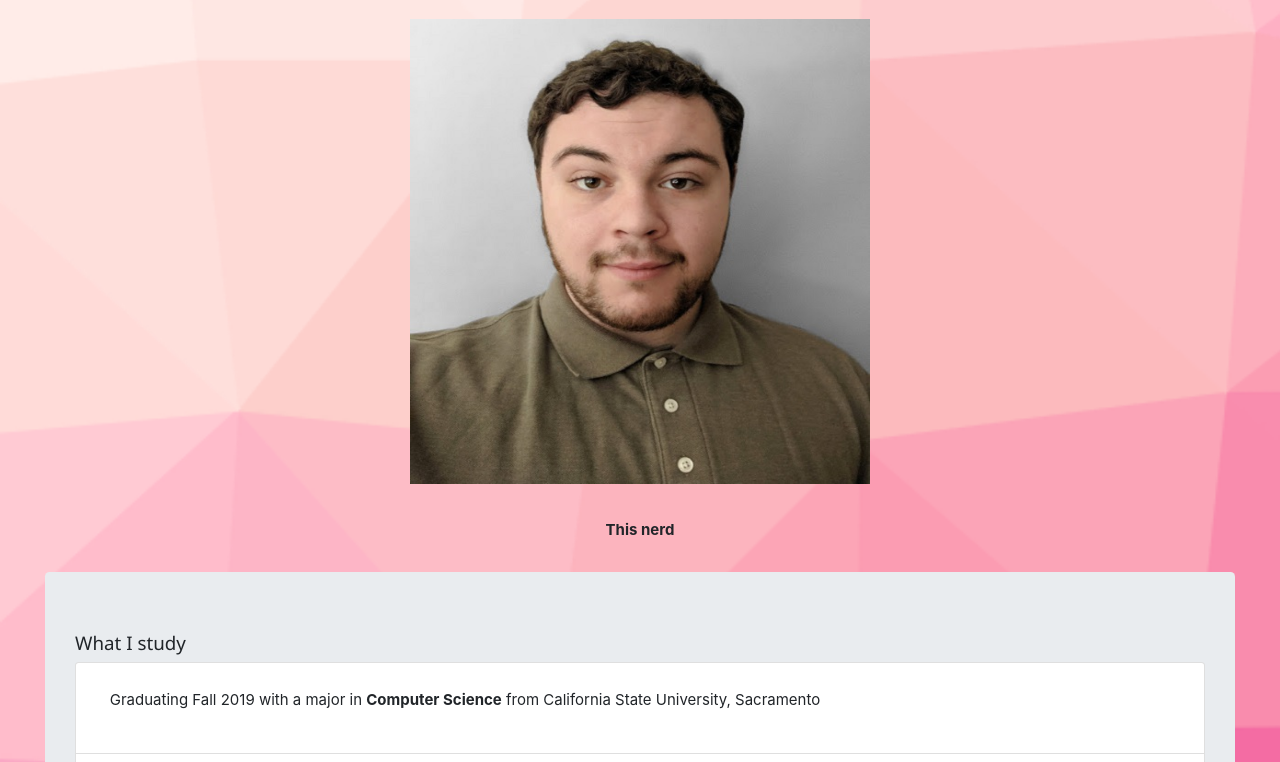
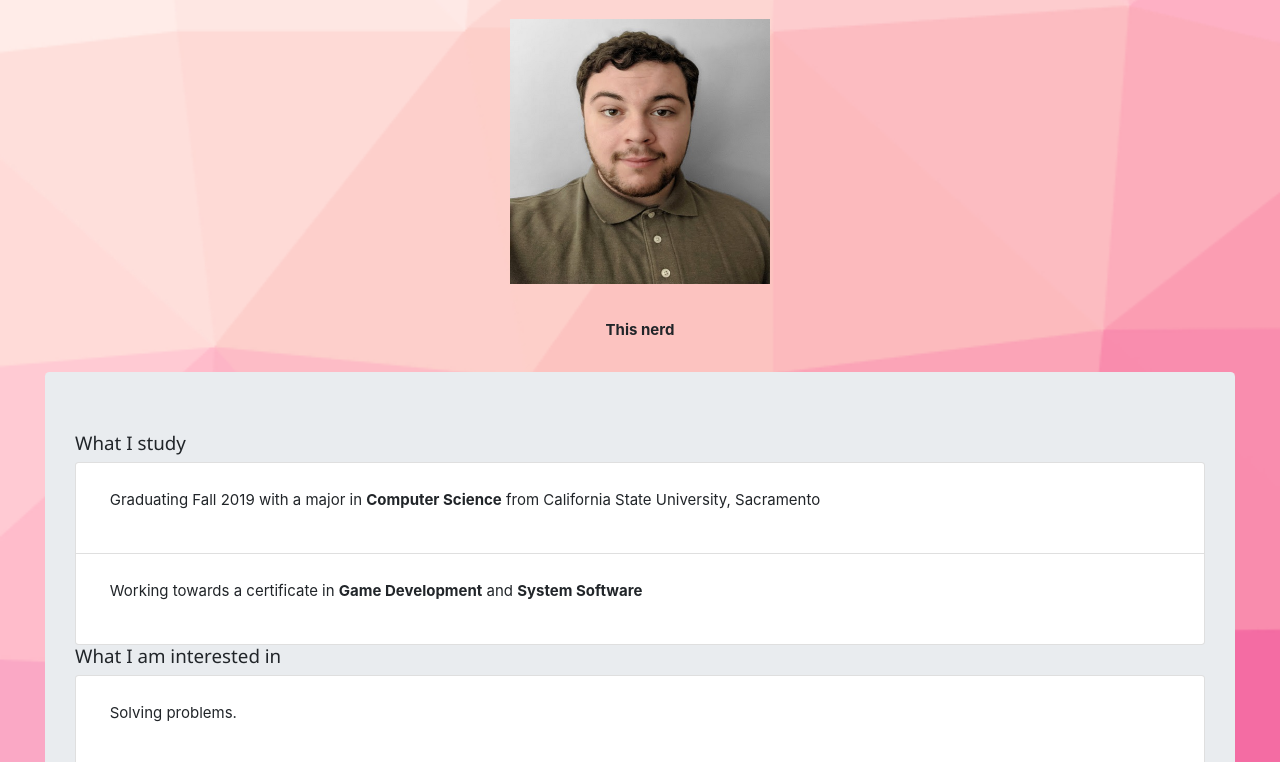
Before and after one commit to Heriasho/jellope.github.io, a plain HTML site: page index.html in a window 1280 px wide. Shown: the part 229-991 px from the top of the page. Drawn offline with nearby package versions, Linux system fonts and the light colour scheme.

Commit message:
Resize portrait

```diff
--- a/index.html
+++ b/index.html
@@ -27,7 +27,7 @@
 			a.nav-link :active{background: white;}
 			ul.nav-tabs .nav-link {background: pink; border-color:white; border-style:double;color: white;}
 			td{font-weight: bold;color:white;}
-			img.ex1{padding: 15px 20px 20px 20px;height:500px;width: 500px;}
+			img.ex1{padding: 15px 20px 20px 20px;height:300px;width: 300px;}
 
 			iframe.ex1{padding: 15px}
 			iframe#outrun {
```
